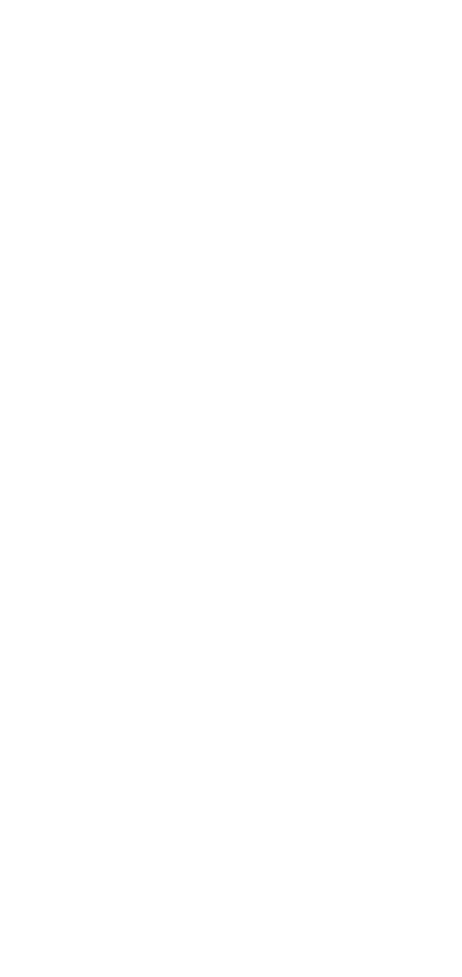
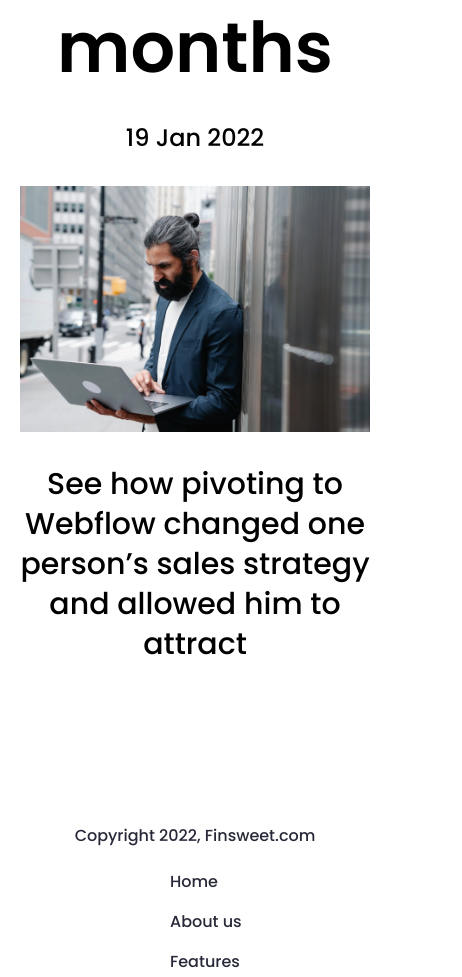
Before and after one commit to Javohir0080703/Finsweet, a React (Vite) app: page /our_blog/1 in a window 390 px wide. Before the commit this address had no page. Shown: the part 1020-1997 px from the top of the page, 462 px wide, since content can reach past the window. Before the commit the page ends 844 px from the top, so only its background shows below. Built offline with nearby package versions, Linux system fonts and the light colour scheme.

Commit message:
I fixed responsive Contact page

```diff
--- a/src/App.jsx
+++ b/src/App.jsx
@@ -10,6 +10,7 @@ import FaqDetail from './pages/FaqDetail'
 import Blog from './pages/BlogAbout'
 import BlogDetail from './pages/BlogDetail'
 import Contact from './pages/Contact'
+import OurBlogDetail from './pages/OurBlogDetail'
 const App = () => {
   const router = createBrowserRouter(
     createRoutesFromElements(
@@ -21,6 +22,7 @@ const App = () => {
         <Route path="/faq" element={<Faq/>} />
         <Route path="/users/:id" element={<FaqDetail/>} />
         <Route path="/about/:id" element={<BlogDetail/>} />
+        <Route path="/our_blog/:id" element={<OurBlogDetail/>} />
         <Route path="/Blog" element={<Blog/>} />
         <Route path="/contact" element={<Contact/>} />
       </Route>
--- a/src/TelegramBot.js
+++ /dev/null
@@ -1,13 +0,0 @@
-const TelegramBot = require('node-telegram-bot-api');
-
-const token = '6449286041:AAHA1VJlhGPS3QKrpeGowx9wGPjhgJ6W53Q';
-
-const bot = new TelegramBot(token);
-
-// Malumotlarni yuborish funktsiyasi
-const sendToTelegram = (message) => {
-  const chatId = '5659934636';
-  bot.sendMessage(chatId, message);
-};
-
-export default sendToTelegram;
--- a/src/components/ContactForm.jsx
+++ b/src/components/ContactForm.jsx
@@ -97,8 +97,8 @@ const ContactForm = () => {
       <div className='containerb'>
         <h1 className='text-#282938 text-center text-5xl font-semibold leading-[64px] mb-4'>Contact Us</h1>
         <p className='text-center text-#282938 text-base leading-7 mb-16'>Lorem ipsum dolor sit amet, consectetur adipiscing elit, sed do <br /> eiusmod tempor incididunt ut labore.</p>
-        <div className='px-[77px] pt-[55px] pb-[70px] w-full max-w-[1061px] bg-#F4F6FC rounded-xl mx-auto'>
-          <form onSubmit={handleSubmitInput} className='grid grid-cols-2 gap-x-8 gap-y-6'>
+        <div className='ddd:px-[77px] px-11 pt-[55px] pb-[70px] w-full max-w-[1061px] bg-#F4F6FC rounded-xl mx-auto'>
+          <form onSubmit={handleSubmitInput} className='grid grid-cols-1 640px:grid-cols-2 gap-x-8 gap-y-6'>
             <div onChange={handleChangeName}>
               <label className='text-black text-lg font-medium leading-8 mb-1.5 block'>Name</label>
               <input max={10} onChange={(e) => setNameSend(e.target.value)} value={inputValue} type="text" className='py-[18px] pl-8 w-full max-w-[438px] border-[#000]/[0.12] border rounded-lg bg-transparent' placeholder='Enter your name' />
@@ -120,7 +120,7 @@ const ContactForm = () => {
               <input onChange={(e) => setSubjectSend(e.target.value)} type="text" value={SubjectSend} className='py-[18px] pl-8 w-full max-w-[438px] border-[#000]/[0.12] border rounded-lg bg-transparent' placeholder='Select Subject' />
               {subject && SubjectSend.trim() === '' && <p>Iltimos, ma'lumotni kiriting.</p>}
             </div>
-            <textarea onChange={(e) => setMessageSend(e.target.value)} value={messageSend} placeholder='Write your  question here' className='block col-span-2 pt-[18px] pb-[92px] pl-8 w-full max-w-[908px] border border-[#000]/[0.12] rounded-lg bg-transparent  overflow-hidden text-black text-base leading-7  h-full max-h-[138px] min-h-[138px] '></textarea>
+            <textarea onChange={(e) => setMessageSend(e.target.value)} value={messageSend} placeholder='Write your  question here' className='block 640px:col-span-2 pt-[18px] pb-[92px] pl-8 w-full max-w-[908px] border border-[#000]/[0.12] rounded-lg bg-transparent  overflow-hidden text-black text-base leading-7  h-full max-h-[138px] min-h-[138px] '></textarea>
             <button type='submit' className='px-[51px] py-[15px] bg-#282938 w-full max-w-[254px] rounded-[41px] text-#F4F6FC text-lg font-semibold leading-8' >Yuborish</button>
           </form>
         </div>
--- a/src/components/Footer.jsx
+++ b/src/components/Footer.jsx
@@ -7,7 +7,7 @@ const Footer = () => {
   return (
     <footer className='py-8 bg-white z-0'>
       <div className='containerb www:flex block items-center justify-between '>
-        <p className='text-#282938 text-center www:text-left mb-5 www:mb-0 text-base font-medium www:leading-7 hover:text-#BBBBCB transition'>Copyright 2022, Finsweet.com</p>
+        <p className='text-#282938 text-center www:text-left mb-5 www:mb-0 text-base font-medium www:leading-7'>Copyright 2022, Finsweet.com</p>
         <nav className='w-full max-w-[50px] mx-auto www:mx-0 eee:max-w-[461px] '>
           <ul className=' block eee:flex space-x-0 space-y-3 eee:space-y-0 eee:space-x-7 items-center '>
             <li>
--- a/src/components/HomeAccordion.jsx
+++ b/src/components/HomeAccordion.jsx
@@ -63,7 +63,7 @@ const HomeAccordion = () => {
               </h2>
               <p className='z-50 text-white text-base font-medium leading-7'>Lorem ipsum dolor sit amet, consectetur adipiscing elit, sed do eiusmod tempor incididunt ut labore et dolore magna aliqua ut enim.</p>
             </div>
-            <div className='z-50 w-full max-w-[624px] mx-auto sss:mx-0 bg-#1C1E53/[0.8] h-full min-h-[653px]  ddd:py-[50px] ddd:px-[50px] eee:pb-0 px-[25px] py-[25px] eee:pt-[96px] eee:px-[96px]'>
+            <div className=' w-full max-w-[624px] mx-auto sss:mx-0 bg-#1C1E53 h-full min-h-[651px]  ddd:py-[50px] ddd:px-[50px] eee:pb-0 px-[25px] py-[25px] eee:pt-[96px] eee:px-[96px]'>
               <h2 className='z-50 text-white text-[32px] font-medium leading-[48px] mb-4'>Send inquiry</h2>
               <p className='z-50 text-#F4F6FC text-base font-medium leading-7 mb-10'>Lorem ipsum dolor sit amet, consectetur adipiscing elit, sed do eiusmod tempor incididunt ut labore.</p>
 
@@ -106,7 +106,7 @@ const HomeAccordion = () => {
                     <p className='text-#282938 text-base font-medium leading-7 opacity-[0.7] mb-4'>{blog.data}</p>
                     <p className='text-#282938 text-2xl font-medium leading-9 mb-4'>{blog.text}</p>
                     <p className='text-#282938 text-base leading-7 mb-8'>{blog.p}</p>
-                    <Link to="/Blog" onClick={handleButtonClick} className='text-#282938 text-base font-medium leading-7 flex items-center'>
+                    <Link to={`/our_blog/${blog.id}`} onClick={handleButtonClick} className='text-#282938 text-base font-medium leading-7 flex items-center'>
                       Read More
                       <svg className='ml-3' xmlns="http://www.w3.org/2000/svg" width="25" height="12" viewBox="0 0 25 12" fill="none">
                         <path d="M24.5303 6.53033C24.8232 6.23744 24.8232 5.76256 24.5303 5.46967L19.7574 0.696699C19.4645 0.403806 18.9896 0.403806 18.6967 0.696699C18.4038 0.989593 18.4038 1.46447 18.6967 1.75736L22.9393 6L18.6967 10.2426C18.4038 10.5355 18.4038 11.0104 18.6967 11.3033C18.9896 11.5962 19.4645 11.5962 19.7574 11.3033L24.5303 6.53033ZM0 6.75H24V5.25H0V6.75Z" fill="#282938" />
--- /dev/null
+++ b/src/pages/OurBlogDetail.jsx
@@ -0,0 +1,22 @@
+import React, { Fragment } from 'react'
+import { useParams } from 'react-router-dom';
+import { ourblog } from '../styles';
+
+const OurBlogDetail = () => {
+    const { id } = useParams();
+    const blog = ourblog.find((blog) => blog.id.toString() === id);
+  return (
+   <Fragment>
+    <section className='py-[128px]'>
+        <div className='containerb'>
+             <h1 className='text-[70px] font-semibold  text-center  leading-[85px]  mb-8'>{blog.text}</h1>
+             <p className='text-center text-2xl font-medium mb-8'>{blog.data}</p>
+             <img className='w-full max-w-[780px] mx-auto mb-8' src={blog.img} alt="blog_img" />
+             <p className='text-3xl font-medium text-center w-full max-w-[900px] mx-auto leading-[40px]'>{blog.p}</p>
+        </div>
+    </section>
+   </Fragment>
+  )
+}
+
+export default OurBlogDetail
```
Also changed, not shown: src/components/Pricing.jsx (+5 -3 lines).
